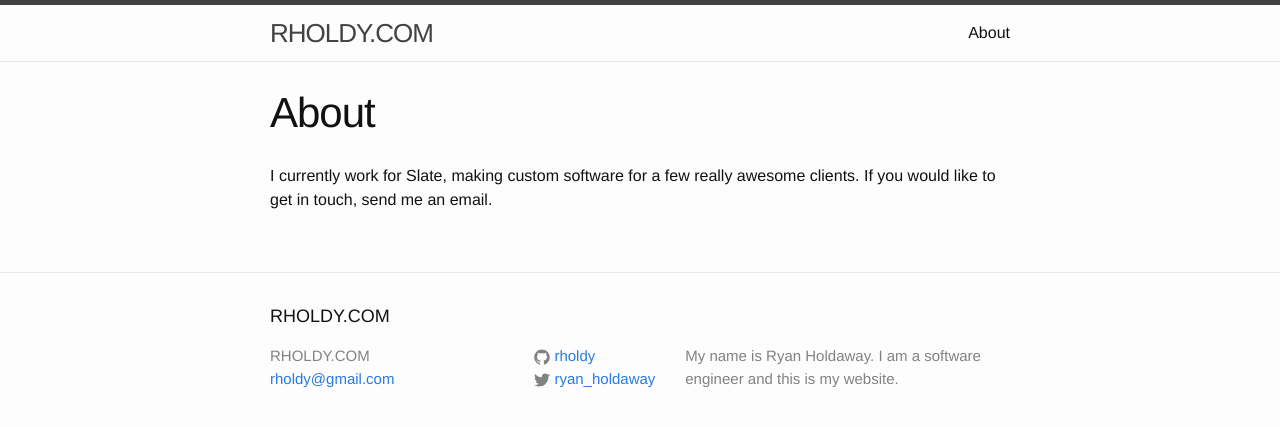
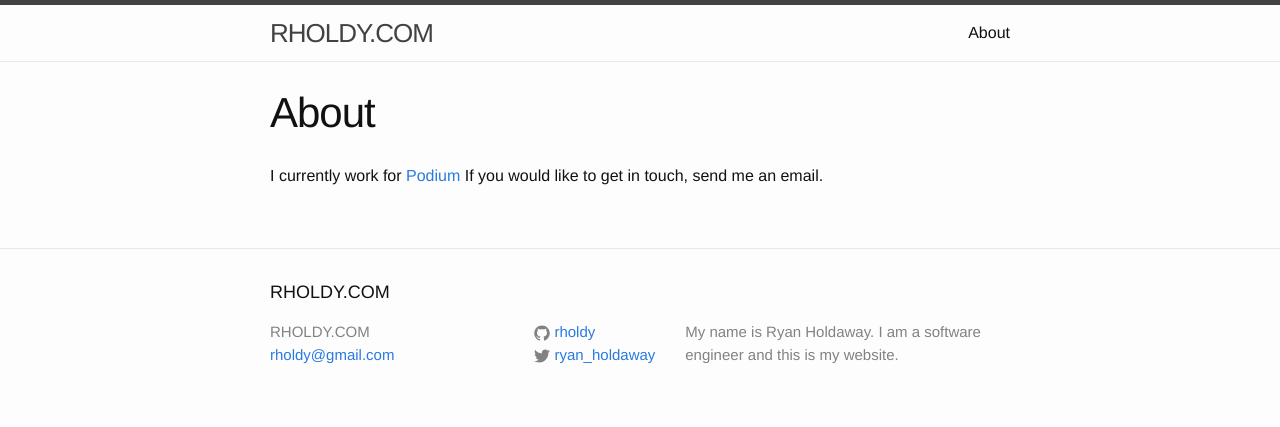
Before and after one commit to rholdy/rholdy.github.io, a Jekyll site: the page built from about.md, in a window 1280 px wide. Shown: the top 427 px of the page. Built offline with Jekyll 4.4.1, drawn with Linux system fonts in a browser that asks for light colours.

Commit message:
update about me

```diff
--- a/about.md
+++ b/about.md
@@ -4,5 +4,5 @@ title: About
 permalink: /about/
 ---
 
-I currently work for Slate, making custom software for a few really awesome clients. If you would like to get in touch,
+I currently work for [Podium](https://www.podium.com) If you would like to get in touch,
 send me an email.
```
